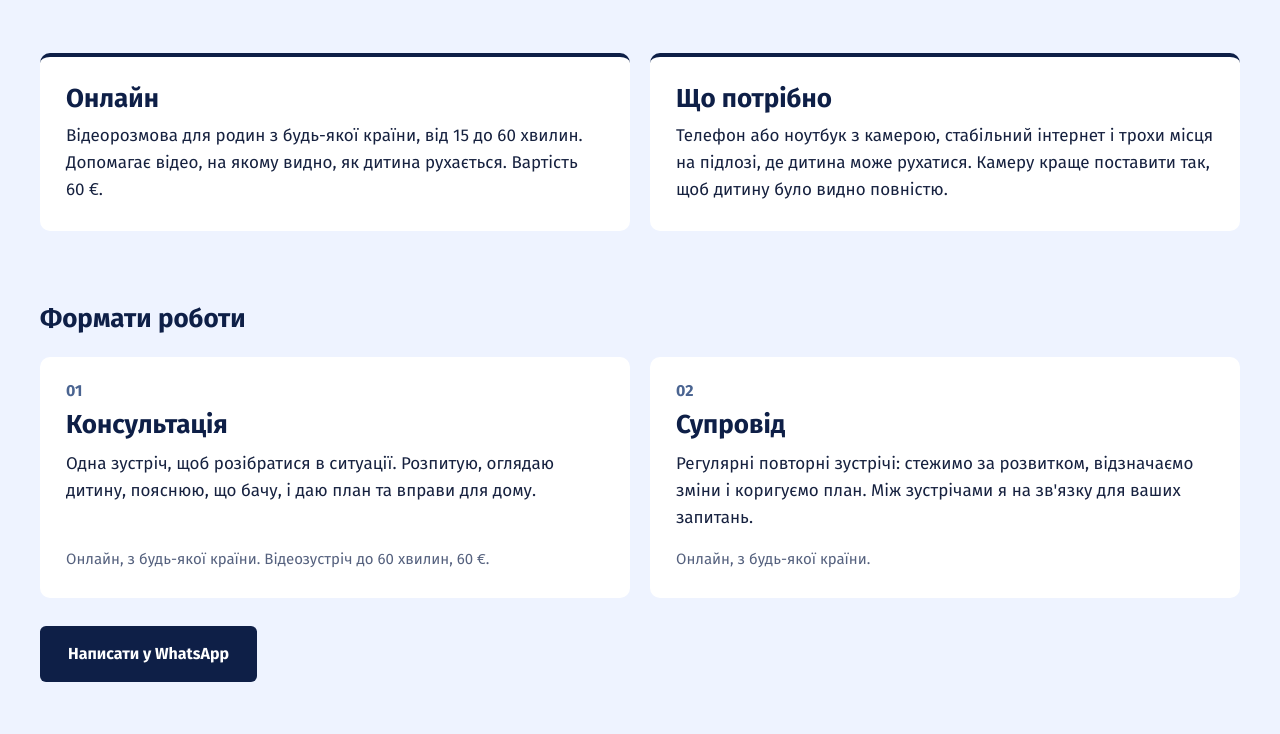
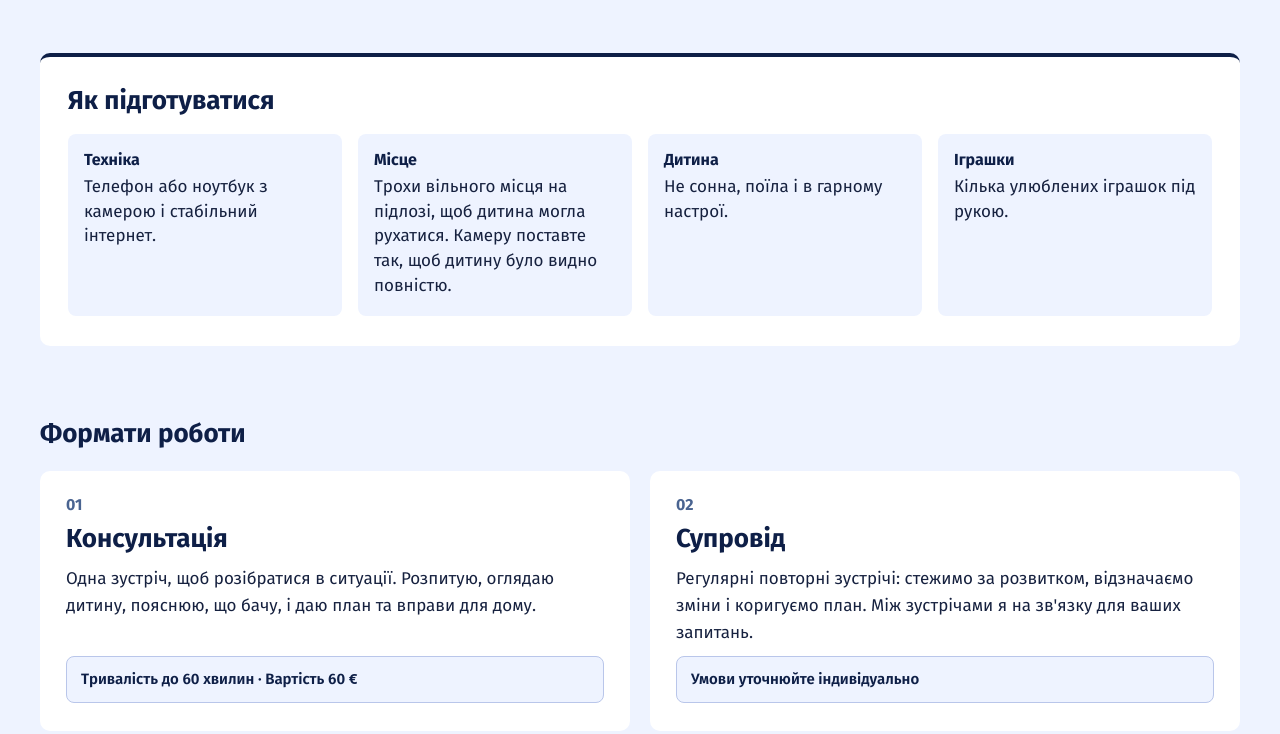
Before and after one commit to iGORProxy/petrovskyi-site, a plain HTML site: page online/index.html in a window 1280 px wide. Shown: the part 2554-3288 px from the top of the page. Drawn offline with Linux system fonts and the light colour scheme.

Commit message:
Online landing: prep block, price boxes, call button

```diff
--- a/online/index.html
+++ b/online/index.html
@@ -19,6 +19,18 @@
 @media (max-width:640px){.lp .fmts{grid-template-columns:1fr}}
 .lp .tabs{grid-template-columns:1fr}
 .lp .tabs .write{flex-direction:row;gap:10px;font-size:16px}
+.lp .fmt .box{margin-top:auto;padding:12px 14px;border:1px solid #B9C6EA;border-radius:8px;background:var(--ice);color:var(--navy);font-weight:600;font-size:var(--f7)}
+.lp .end .acts{display:flex;flex-direction:column;align-items:flex-start;gap:12px}
+.lp .end .acts .btn{margin-top:0;min-width:260px;text-align:center}
+.lp .end .btn.call{background:none;color:var(--navy);border-color:var(--navy)}
+@media (max-width:640px){.lp .end .acts{align-items:stretch}.lp .end .acts .btn{min-width:0}}
+.lp .prep{margin-top:56px;background:#fff;border-radius:10px;border-top:4px solid var(--navy);padding:28px 28px 30px}
+.lp .prep h3{margin-bottom:18px}
+.lp .prep-list{list-style:none;display:grid;grid-template-columns:repeat(4,minmax(0,1fr));gap:16px;margin:0;padding:0}
+.lp .prep-list li{background:var(--ice);border-radius:8px;padding:16px 16px 18px;display:flex;flex-direction:column;gap:6px;line-height:1.45}
+.lp .prep-list b{font:700 var(--f6)/1.2 var(--u);color:var(--navy)}
+@media (max-width:1000px){.lp .prep-list{grid-template-columns:1fr 1fr}}
+@media (max-width:640px){.lp .prep{margin-top:36px;padding:22px 18px}.lp .prep-list{grid-template-columns:1fr}}
 .lp .disc{margin-top:22px;font-size:var(--f7);max-width:640px;opacity:.75}
 </style>
 </head>
@@ -58,11 +70,17 @@
       <li><b>3</b><div><h4>План</h4><p>Пояснюю простими словами, що побачив. Разом складаємо реалістичний план, який ви зможете втілити в житті.</p></div></li>
     </ol>
   </div>
-  <div class="ways">
-    <article><h3>Онлайн</h3><p>Відеорозмова для родин з будь-якої країни, від 15 до 60 хвилин. Допомагає відео, на якому видно, як дитина рухається. Вартість 60&nbsp;€.</p></article><article><h3>Що потрібно</h3><p>Телефон або ноутбук з камерою, стабільний інтернет і трохи місця на підлозі, де дитина може рухатися. Камеру краще поставити так, щоб дитину було видно повністю.</p></article>
+  <div class="prep">
+    <h3>Як підготуватися</h3>
+    <ul class="prep-list">
+      <li><b>Техніка</b><span>Телефон або ноутбук з камерою і стабільний інтернет.</span></li>
+      <li><b>Місце</b><span>Трохи вільного місця на підлозі, щоб дитина могла рухатися. Камеру поставте так, щоб дитину було видно повністю.</span></li>
+      <li><b>Дитина</b><span>Не сонна, поїла і в гарному настрої.</span></li>
+      <li><b>Іграшки</b><span>Кілька улюблених іграшок під рукою.</span></li>
+    </ul>
   </div>
   <h3 class="fh">Формати роботи</h3>
-  <div class="fmts"><article class="fmt"><b>01</b><h3>Консультація</h3><p>Одна зустріч, щоб розібратися в ситуації. Розпитую, оглядаю дитину, пояснюю, що бачу, і даю план та вправи для дому.</p><p class="sm">Онлайн, з будь-якої країни. Відеозустріч до 60 хвилин, 60&nbsp;€.</p></article><article class="fmt"><b>02</b><h3>Супровід</h3><p>Регулярні повторні зустрічі: стежимо за розвитком, відзначаємо зміни і коригуємо план. Між зустрічами я на зв&#x27;язку для ваших запитань.</p><p class="sm">Онлайн, з будь-якої країни.</p></article></div>
+  <div class="fmts"><article class="fmt"><b>01</b><h3>Консультація</h3><p>Одна зустріч, щоб розібратися в ситуації. Розпитую, оглядаю дитину, пояснюю, що бачу, і даю план та вправи для дому.</p><p class="sm box">Тривалість до 60 хвилин · Вартість 60&nbsp;€</p></article><article class="fmt"><b>02</b><h3>Супровід</h3><p>Регулярні повторні зустрічі: стежимо за розвитком, відзначаємо зміни і коригуємо план. Між зустрічами я на зв&#x27;язку для ваших запитань.</p><p class="sm box">Умови уточнюйте індивідуально</p></article></div>
   <p class="go-one"><a class="btn b-main" href="https://wa.me/380988408582" target="_blank" rel="noopener">Написати у WhatsApp</a></p>
 </div></section>
 
@@ -110,13 +128,11 @@
 <section class="end"><div class="w">
 <h2>Сумніваєтеся, чи все гаразд із розвитком дитини?</h2>
 <p class="lede">Напишіть мені у WhatsApp: вік дитини і що вас турбує. Домовимося про онлайн-консультацію.</p>
-<a class="btn" href="https://wa.me/380988408582" target="_blank" rel="noopener">Написати у WhatsApp</a>
-<p class="disc">Консультація не є медичним оглядом, діагностикою чи лікуванням і не замінює огляд лікаря.</p>
+<div class="acts"><a class="btn" href="https://wa.me/380988408582" target="_blank" rel="noopener">Написати у WhatsApp</a><a class="btn call" href="tel:+380988408582">Подзвонити</a></div>
 </div></section>
 </main>
 <footer class="foot"><div class="w">
 <span>© 2026 Ігор Петровський, дитячий фізичний терапевт</span>
-<nav aria-label="Посилання"><a href="https://wa.me/380988408582" target="_blank" rel="noopener">Написати у WhatsApp</a><a href="tel:+380988408582">+380 98 840 85 82</a><a href="https://www.facebook.com/petrovskyi.rehab" target="_blank" rel="noopener">Facebook</a><a href="https://www.instagram.com/petrovskyi.rehab/" target="_blank" rel="noopener">Instagram</a><a href="https://ftup.org.ua/" target="_blank" rel="noopener">ФТуП</a><a href="https://upex.app" target="_blank" rel="noopener">UPEx</a></nav>
 </div></footer>
 <nav class="tabs" aria-label="Написати"><a class="write" href="https://wa.me/380988408582" target="_blank" rel="noopener"><svg viewBox="0 0 24 24" aria-hidden="true"><path d="M4 5h16v11H10l-5 4v-4H4z"/></svg><span>Написати</span></a></nav>
 <script>if(matchMedia('(max-width:640px)').matches)[].forEach.call(document.querySelectorAll('.ask details'),function(d){d.removeAttribute('open')})</script><script>document.addEventListener('touchstart',function(){},{passive:true});
```
